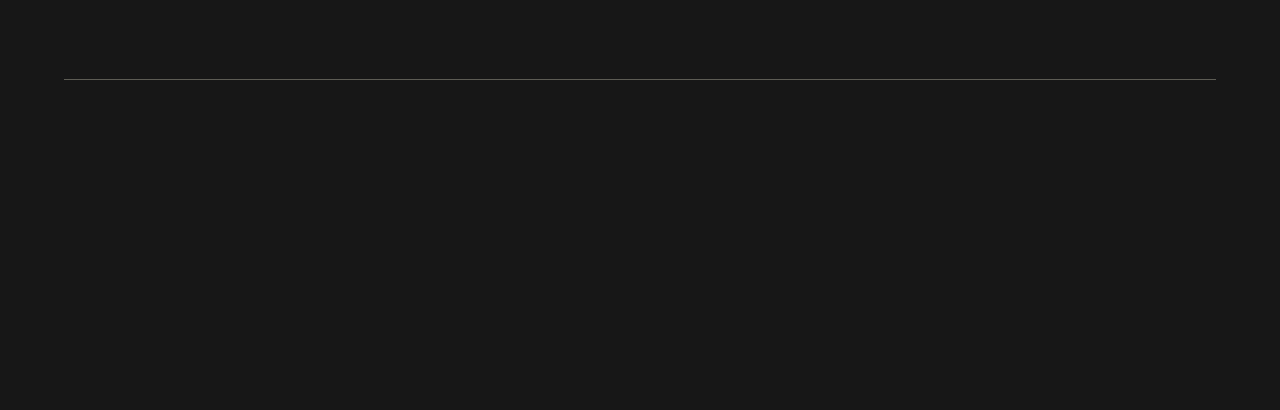
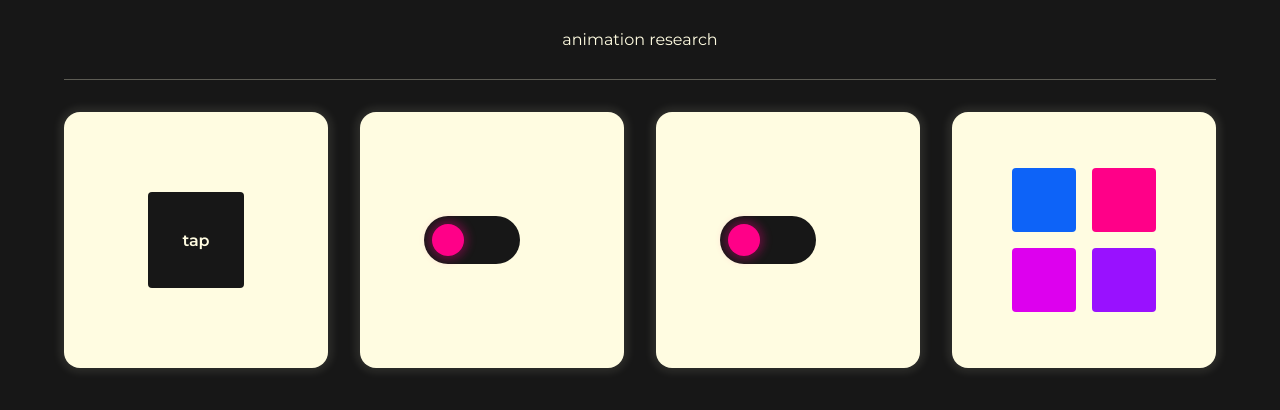
Before and after one commit to qtenebrae/animation-research, a Next.js app: page / in a window 1280 px wide. Shown: the top 410 px of the page. Built offline with nearby package versions, Linux system fonts and the light colour scheme.

Commit message:
feat: a few animation case

```diff
--- a/public/styles/vars.css
+++ b/public/styles/vars.css
@@ -1,13 +1,22 @@
 :root {
     --background: #171717;
+    --background-rbg: 23, 23, 23;
+
     --foreground: #fffce1;
     --foreground-rgb: 255, 252, 225;
 
     --white: #fff;
+    --pink: #ff0088;
+    --pink-rgb: 255, 0, 136;
 
-    --purple: #5c00a3;
-    --light-purple: #9911ff;
-    --pink: #ff0088;
+    --green: #c3fa0f;
+    --green-rgb: 195, 250, 15;
+
+    --blue: #21befd;
+    --blue-rgb: 33, 190, 253;
 
     --font-montserrat: 'Montserrat', sans-serif;
+    --border-radius-sm: 4px;
+    --border-radius-md: 8px;
+    --border-radius-lg: 16px;
 }
--- a/src/app/layout.tsx
+++ b/src/app/layout.tsx
@@ -25,10 +25,13 @@ export default function RootLayout({
 }>) {
     return (
         <html lang='ru'>
-            <Container>
-                <Header />
-                <body className={`${montserrat.variable}`}>{children}</body>
-            </Container>
+            <body className={`${montserrat.variable}`}>
+                <Container>
+                    <Header />
+
+                    {children}
+                </Container>
+            </body>
         </html>
     );
 }
--- a/src/components/header/header.module.css
+++ b/src/components/header/header.module.css
@@ -1,5 +1,11 @@
 .header {
+    display: flex;
+    justify-content: center;
+    align-items: center;
+
     height: 80px;
+
+    font-size: 1rem;
 
     border-bottom: 1px solid rgba(var(--foreground-rgb), 0.3);
 }
--- a/src/components/header/header.tsx
+++ b/src/components/header/header.tsx
@@ -1,5 +1,5 @@
 import styles from './header.module.css';
 
 export const Header = () => {
-    return <div className={styles.header}></div>;
+    return <div className={styles.header}>animation research</div>;
 };
--- a/src/components/home/home.module.css
+++ b/src/components/home/home.module.css
@@ -1,6 +1,52 @@
 .home {
-    display: flex;
-    flex-direction: column;
+    display: grid;
+    grid-template-columns: repeat(4, 1fr);
+    grid-template-rows: repeat(10, 16rem);
+    gap: 2rem;
+
+    padding: 2rem 0;
 
     height: 400vh;
 }
+
+.box {
+    display: flex;
+    justify-content: center;
+    align-items: center;
+
+    width: 96px;
+    aspect-ratio: 1;
+
+    background: var(--background);
+    border-radius: var(--border-radius-sm);
+
+    font-weight: 600;
+
+    user-select: none;
+}
+
+.toggleAnimation {
+    display: flex;
+    justify-content: space-between !important;
+
+    padding: 2rem 4rem !important;
+}
+
+.layout {
+    display: grid;
+    grid-template-columns: repeat(2, 64px);
+    grid-template-rows: repeat(2, 64px);
+    gap: 1rem;
+}
+
+.item {
+    width: 64px;
+    aspect-ratio: 1;
+
+    border-radius: var(--border-radius-sm);
+}
+
+.space {
+    grid-column: span 4;
+    grid-row: span 2;
+}
--- a/src/components/home/home.tsx
+++ b/src/components/home/home.tsx
@@ -2,6 +2,129 @@
 
 import styles from './home.module.css';
 
+import { AnimatePresence, motion } from 'motion/react';
+import { useEffect, useState } from 'react';
+import { Card } from '@/components/ui/card/card';
+import { Toggle } from '@/components/ui/toggle/toggle';
+
 export const Home = () => {
-    return <div className={styles.home}></div>;
+    const toggleSwitch = () => setIsOn(!isOn);
+    const [isOn, setIsOn] = useState(false);
+
+    const [order, setOrder] = useState(initialOrder);
+
+    useEffect(() => {
+        const timeout = setTimeout(() => setOrder(shuffle(order)), 1000);
+        return () => clearTimeout(timeout);
+    }, [order]);
+
+    return (
+        <div className={styles.home}>
+            <Card>
+                <motion.div
+                    className={styles.box}
+                    whileHover={{ scale: 1.1 }}
+                    whileTap={{ scale: 0.95, rotate: 5 }}
+                >
+                    tap
+                </motion.div>
+            </Card>
+
+            <Card className={styles.toggleAnimation}>
+                <Toggle isOn={isOn} toggleSwitch={toggleSwitch} />
+
+                <AnimatePresence initial={false}>
+                    {isOn ? (
+                        <motion.div
+                            className={styles.box}
+                            initial={{ opacity: 0, scale: 0, rotate: 0 }}
+                            animate={{ opacity: 1, scale: 1, rotate: 360 }}
+                            exit={{ opacity: 0, scale: 0, rotate: 0 }}
+                            transition={{ type: 'spring', duration: 0.8 }}
+                        >
+                            spin
+                        </motion.div>
+                    ) : null}
+                </AnimatePresence>
+            </Card>
+
+            <Card className={styles.toggleAnimation}>
+                <Toggle isOn={isOn} toggleSwitch={toggleSwitch} />
+
+                <AnimatePresence initial={false}>
+                    {isOn ? (
+                        <motion.svg
+                            width='160'
+                            height='160'
+                            viewBox='0 0 160 160'
+                            initial='hidden'
+                            animate='visible'
+                            exit='hidden'
+                        >
+                            <motion.circle
+                                className='circle-path'
+                                cx='80'
+                                cy='80'
+                                r='60'
+                                style={{
+                                    strokeWidth: 10,
+                                    strokeLinecap: 'round',
+                                    fill: 'transparent',
+                                    stroke: 'var(--pink)',
+                                }}
+                                variants={draw}
+                            />
+                        </motion.svg>
+                    ) : null}
+                </AnimatePresence>
+            </Card>
+
+            <Card>
+                <div className={styles.layout}>
+                    {order.map(backgroundColor => (
+                        <motion.div
+                            key={backgroundColor}
+                            layout
+                            transition={{ type: 'spring', damping: 20, stiffness: 300 }}
+                            className={styles.item}
+                            style={{ backgroundColor }}
+                        />
+                    ))}
+                </div>
+            </Card>
+
+            <div className={styles.space} />
+
+            {Array.from({ length: 4 }).map((_, i) => (
+                <Card
+                    key={i}
+                    initial={{ opacity: 0, scale: 0 }}
+                    whileInView={{ opacity: 1, scale: 1 }}
+                    transition={{ duration: 0.4 }}
+                    viewport={{ once: true }}
+                />
+            ))}
+        </div>
+    );
 };
+
+const draw = {
+    hidden: { pathLength: 0, opacity: 0 },
+    visible: (i: number) => {
+        const delay = i * 0.5;
+        return {
+            pathLength: 1,
+            opacity: 1,
+            transition: {
+                pathLength: { delay, type: 'spring', duration: 1.5, bounce: 0 },
+                opacity: { delay, duration: 0.01 },
+            },
+        };
+    },
+};
+
+const initialOrder = ['#ff0088', '#dd00ee', '#9911ff', '#0d63f8'];
+
+function shuffle([...array]: string[]) {
+    return array.sort(() => Math.random() - 0.5);
+}
--- /dev/null
+++ b/src/components/ui/card/card.module.css
@@ -0,0 +1,11 @@
+.card {
+    display: flex;
+    justify-content: center;
+    align-items: center;
+
+    padding: 2rem;
+
+    background: var(--foreground);
+    border-radius: var(--border-radius-lg);
+    box-shadow: 0 0 8px 4px rgba(var(--foreground-rgb), 0.1);
+}
--- /dev/null
+++ b/src/components/ui/card/card.tsx
@@ -0,0 +1,15 @@
+import styles from './card.module.css';
+
+import { motion, MotionProps } from 'motion/react';
+import React from 'react';
+import cn from 'classnames';
+
+type CardProps = React.HTMLProps<HTMLDivElement> & MotionProps;
+
+export const Card = ({ children, className, ...props }: CardProps) => {
+    return (
+        <motion.div className={cn(styles.card, className)} {...props}>
+            {children}
+        </motion.div>
+    );
+};
--- /dev/null
+++ b/src/components/ui/toggle/toggle.module.css
@@ -0,0 +1,26 @@
+.toggle {
+    display: flex;
+    justify-content: flex-start;
+    cursor: pointer;
+
+    padding: 0.5rem;
+
+    width: 6rem;
+    height: 3rem;
+
+    background-color: var(--background);
+    border-radius: 8rem;
+}
+
+.toggleActive {
+    justify-content: flex-end;
+}
+
+.handle {
+    width: 2rem;
+    height: 2rem;
+
+    background-color: var(--pink);
+    box-shadow: 0 0 8px 4px rgba(var(--pink-rgb), 0.3);
+    border-radius: 50%;
+}
--- /dev/null
+++ b/src/components/ui/toggle/toggle.tsx
@@ -0,0 +1,38 @@
+import styles from './toggle.module.css';
+
+import { motion } from 'motion/react';
+import cn from 'classnames';
+
+interface ToggleProps {
+    isOn: boolean;
+    toggleSwitch: () => void;
+}
+
+export const Toggle = ({ isOn, toggleSwitch }: ToggleProps) => {
+    return (
+        <button
+            className={cn(styles.toggle, {
+                [styles.toggleActive]: isOn,
+            })}
+            onClick={toggleSwitch}
+        >
+            <motion.div
+                className={cn(styles.handle, {
+                    [styles.handleActive]: isOn,
+                })}
+                animate={{
+                    backgroundColor: isOn ? 'var(--blue)' : 'var(--pink)',
+                    boxShadow: isOn
+                        ? '0 0 8px 4px rgba(var(--blue-rgb), 0.3)'
+                        : '0 0 8px 4px rgba(var(--pink-rgb), 0.3)',
+                }}
+                layout
+                transition={{
+                    type: 'spring',
+                    visualDuration: 0.2,
+                    bounce: 0.2,
+                }}
+            />
+        </button>
+    );
+};
```
Also changed, not shown: src/components/ui/container/container.module.css (line endings or trailing spaces).
